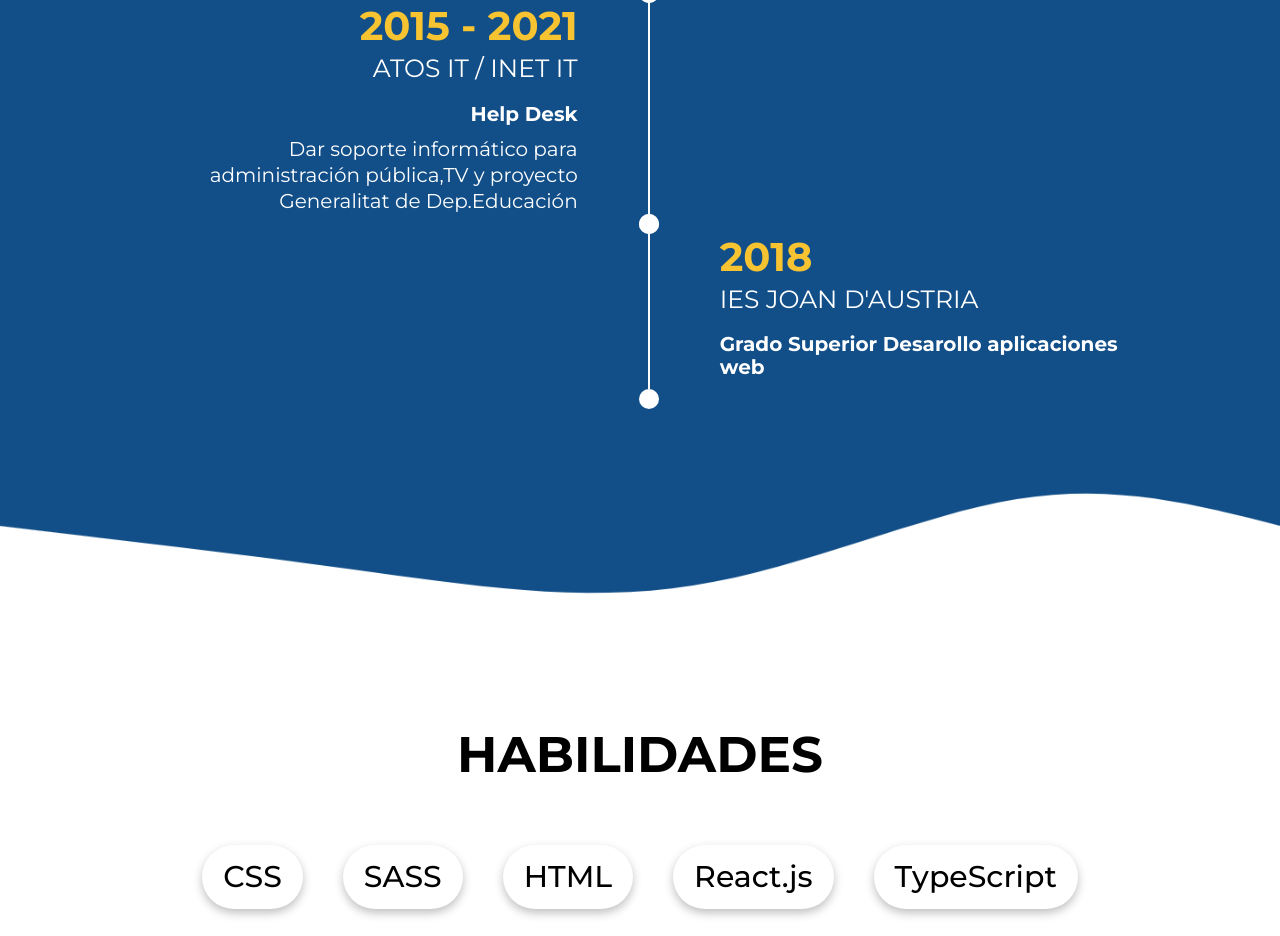
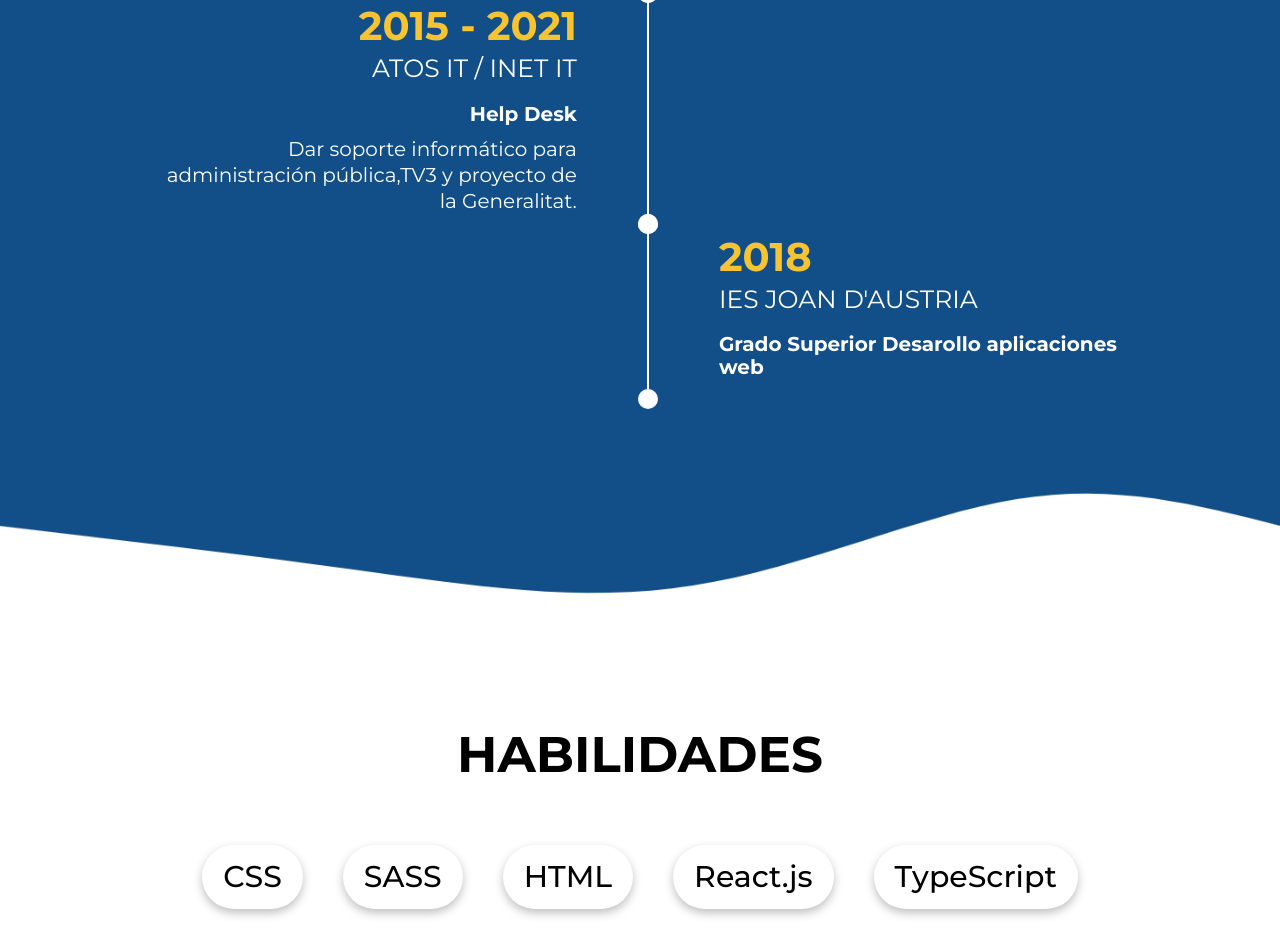
Before and after one commit to erafegas/edu-cv, a plain HTML site: page index.html in a window 1280 px wide. Shown: the part 1186-2122 px from the top of the page. Drawn offline with nearby package versions, Linux system fonts and the light colour scheme.

Commit message:
modified:   index.html

```diff
--- a/index.html
+++ b/index.html
@@ -92,7 +92,7 @@
                 <div class="experience-date"> 2015 - 2021 </div>
                 <div class="experience-company"> ATOS IT / INET IT </div>
                 <div class="experience-position"> Help Desk  </div>
-                <div class="experience-description"> Dar soporte informático para administración pública,TV y proyecto Generalitat de Dep.Educación </div>
+                <div class="experience-description"> Dar soporte informático para administración pública,TV3 y proyecto de la Generalitat. </div>
             </div>
 
             <div class="line"></div>
```
